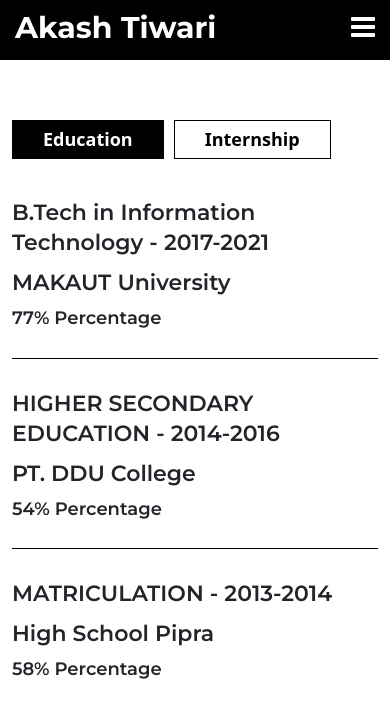
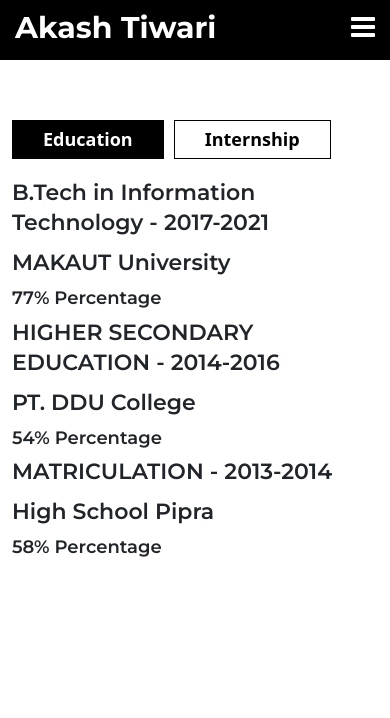
Before and after one commit to akashtiwarri/myPortfolio, a React (Create React App) app: page /education in a window 390 px wide. Shown: the top 718 px of the page. Built offline with nearby package versions, Linux system fonts and the light colour scheme.

Commit message:
fixed toggle issue in eduction section

```diff
--- a/src/Pages/Education.css
+++ b/src/Pages/Education.css
@@ -1,27 +1,27 @@
 /* #education {height: 100vh;display: flex;justify-content: center;align-items: center;  min-height: 100vh;} */
-#education {
+#educationn {
   padding-top: 5%;
 }
 #education h5 {
   margin-bottom: 10px;
   line-height: 22px;
 }
-#education .educationblock {
+#educationn .educationnblock {
   border-bottom: 1px solid #000;
   margin-bottom: 10px;
   padding: 20px 0px;
 }
-#education .educationblock:last-child {
+#educationn .educationnblock:last-child {
   border-bottom: 0px;
 }
-#education .tab-pane {
+#educationn .tab-pane {
   padding: 0px;
   padding-top: 50px;
 }
-#education .nav-tabs {
+#educationn .nav-tabs {
   border: 0px;
 }
-#education .nav-tabs .nav-link {
+#educationn .nav-tabs .nav-link {
   border: 0px;
   background-color: #fff;
   border: 1px solid #000;
@@ -32,7 +32,7 @@
   font-size: 18px;
   font-weight: 600;
 }
-#education .nav-tabs .nav-link.active {
+#educationn .nav-tabs .nav-link.active {
   background-color: #000;
   color: #fff;
   border-radius: 0px;
@@ -49,16 +49,16 @@
     border-width: 10px;} */
 
 @media (max-width: 767px) {
-  #education .nav-tabs .nav-link {
+  #educationn .nav-tabs .nav-link {
     padding: 5px 30px;
   }
 }
 
 @media (max-width: 767px) {
-  #education {
+  #educationn {
     padding-top: 120px;
   }
-  #education .tab-pane {
+  #educationn .tab-pane {
     padding-top: 20px;
   }
 }
--- a/src/Pages/Education.js
+++ b/src/Pages/Education.js
@@ -1,14 +1,14 @@
-import React from "react";
-import "./Education.css";
-import services from "../Data/Education.json";
+import React from 'react';
+import './Education.css';
+import services from '../Data/Education.json';
 
 const Education = () => {
   return (
-    <div id="education" >
+    <div id="educationn">
       <div className="container">
         <div className="row">
           <div className="col-sm-11 offset-sm-1">
-            <ul className="nav nav-tabs"data-aos="fade-down">
+            <ul className="nav nav-tabs" data-aos="fade-down">
               <li className="nav-item">
                 <a
                   className="nav-link active"
@@ -60,8 +60,7 @@
                           - Bootstrap
                           <br />
                           - SASS
-                          <br />
-                          - Customize Themes
+                          <br />- Customize Themes
                         </h6>
                       </div>
                     </div>
--- a/src/Pages/Home.css
+++ b/src/Pages/Home.css
@@ -27,8 +27,8 @@
   background-color: #000;
   position: absolute;
   width: 90%;
-  height: 101vh;
-  top: -10%;
+  height: 110vh;
+  top: -20%;
   left: -10vh;
   z-index: 1;
 }
--- a/src/common/Nav.js
+++ b/src/common/Nav.js
@@ -12,7 +12,7 @@
 
 const Nav = () => {
   const [visible, setVisible] = useState(false);
-  const handleClick = () => setVisible(!visible)
+  const handleClick = () => setVisible(!visible);
   return (
     <div>
       <div id="navigation">
```
Also changed, not shown: 1 other file (tests, documents, lock files or other folders).
